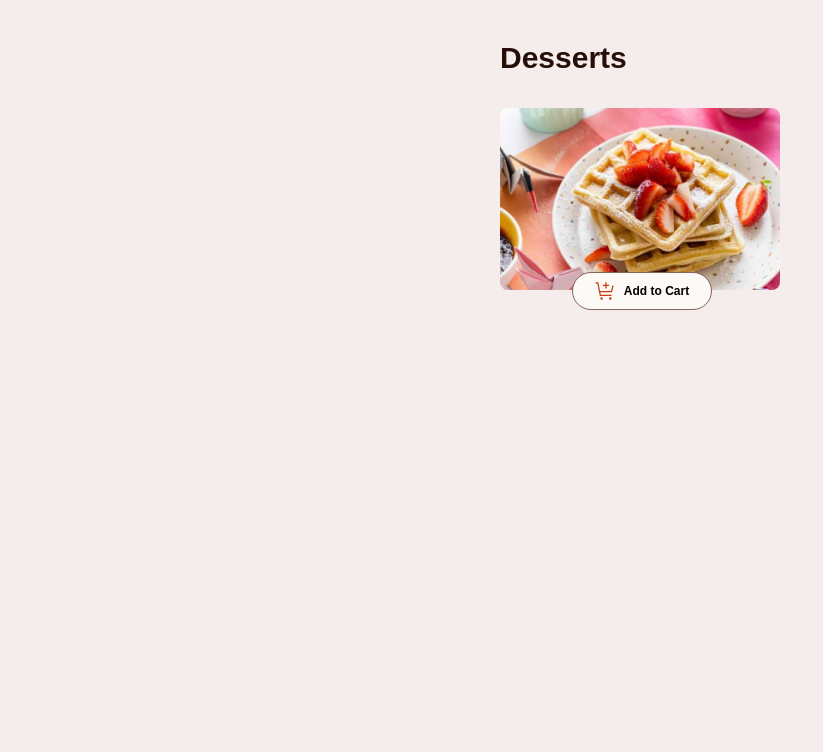
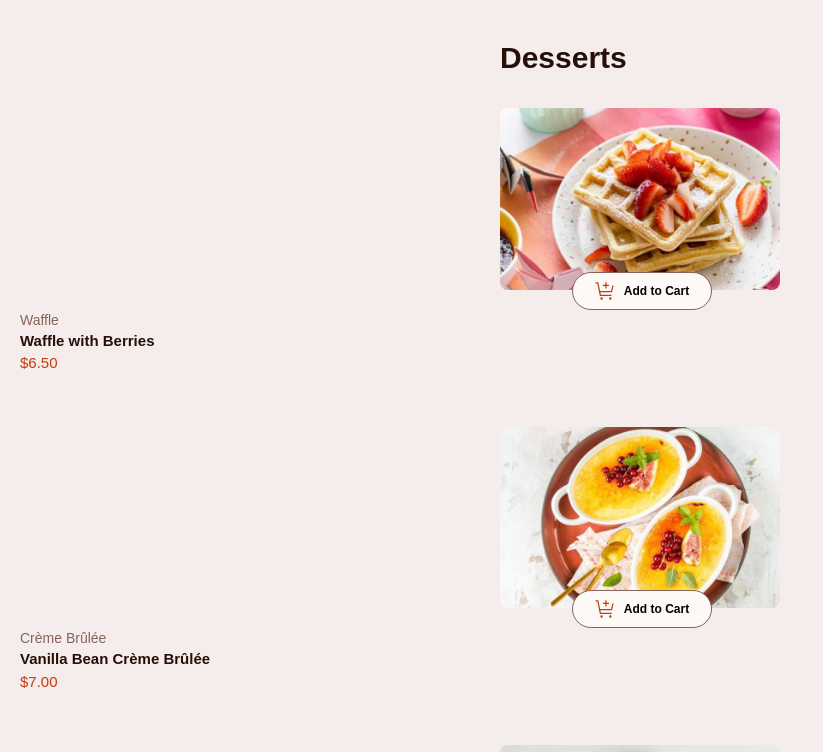
Before and after one commit to mlopezl/product-list-with-card, a React (Vite) app: page / in a window 1280 px wide. Shown: the top 752 px of the page, without its empty margins (0-823 px from the left). Built offline with nearby package versions, Linux system fonts and the light colour scheme.

Commit message:
Completing cards section

```diff
--- a/src/components/Cards/Card.jsx
+++ b/src/components/Cards/Card.jsx
@@ -1,10 +1,11 @@
-// import data from '../../../data.json';
 import Image from './Image';
+import CardInfo from './CardInfo';
 
-function Card(){
+function Card({image, name, category, price}){
     return(
-        <article className="w-full flex flex-col justify-center items-center p-4">
-            <Image image={"./assets/images/image-waffle-mobile.jpg"} name={"Waffle with Berries"}/>
+        <article className="w-full flex flex-col justify-center gap-4 items-center p-4">
+            <Image image={image} name={name}/>
+            <CardInfo category={category} name={name} price={price}/>
         </article>
     )
 }
--- /dev/null
+++ b/src/components/Cards/CardInfo.jsx
@@ -0,0 +1,11 @@
+function CardInfo({category, name, price}){
+    return(
+        <section className="w-full p-1">
+            <p className="text-sm text-Rose-500">{category}</p>
+            <h2 className="text-Rose-900 text-[15px] font-semibold">{name}</h2>
+            <p className="text-Red text-[15px] font-medium">${price.toFixed(2)}</p>
+        </section>
+    )
+}
+
+export default CardInfo;
--- a/src/components/Cards/Cards.jsx
+++ b/src/components/Cards/Cards.jsx
@@ -1,11 +1,21 @@
 import Card from "./Card";
 import CardsTitle from "./CardsTitle";
+import data from '../../../data.json';
+
+console.log(data);
 
 function Cards(){
     return(
         <main className="w-full min-h-screen bg-Rose-100 flex flex-col items-center gap-4 pt-10 font-Redhat">
             <CardsTitle/>
-            <Card/>
+            {data.map((dessert) =>{
+                return <Card
+                key={dessert.name}
+                image={dessert.image.mobile}
+                name={dessert.name}
+                category={dessert.category}
+                price={dessert.price}/>
+            })}
         </main>
     )
 }
```
